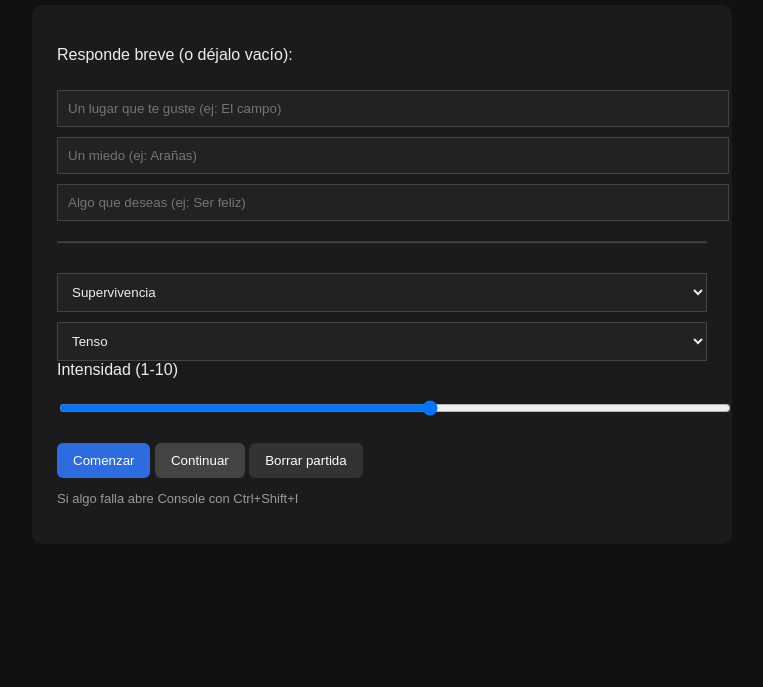
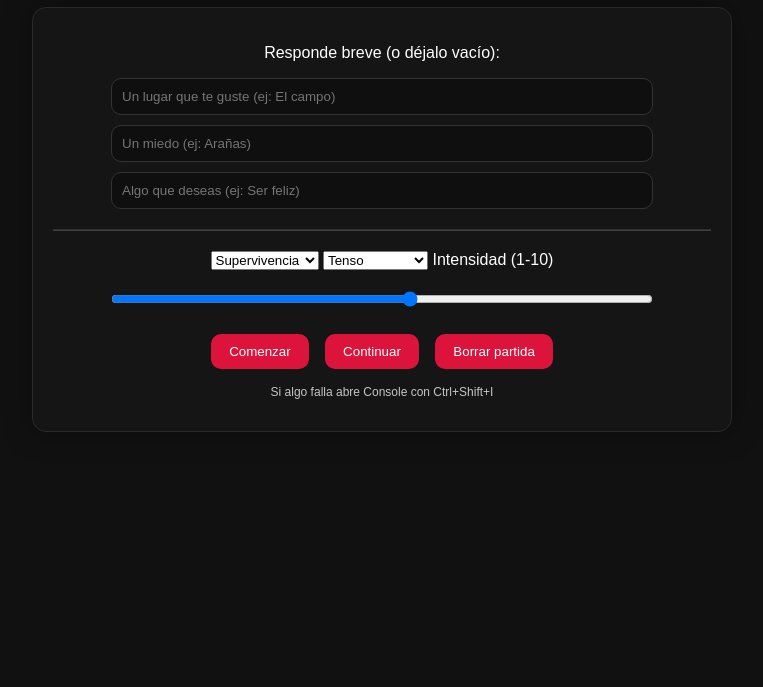
Before and after one commit to Kertranus-Engineer/historia-ai-proto, a plain HTML site: page index.html in a window 1280 px wide. Shown: the part 113-800 px from the top of the page, without its empty margins (258-1021 px from the left). Drawn offline with Linux system fonts and the light colour scheme.

Commit message:
Replace index.html with updated structure and styles

```diff
--- a/index.html
+++ b/index.html
@@ -1,89 +1,26 @@
+<!-- index.html (REEMPLAZA TODO por esto) -->
 <!DOCTYPE html>
 <html lang="es">
 <head>
-<meta charset="UTF-8">
-<meta name="viewport" content="width=device-width,initial-scale=1.0">
+  <meta charset="UTF-8" />
+  <meta name="viewport" content="width=device-width,initial-scale=1.0" />
   <title>Historia IA Prototipo</title>
-
-<style>
-body{
-    font-family:Arial,Helvetica,sans-serif;
-    background:#111;
-    color:#eee;
-    display:flex;
-    justify-content:center;
-    padding:30px;
-}
-
-.container{
-    max-width:700px;
-    width:100%;
-}
-
-.card{
-    background:#1b1b1b;
-    padding:25px;
-    border-radius:10px;
-    margin-top:15px;
-}
-
-input,select{
-    width:100%;
-    padding:10px;
-    margin-top:10px;
-    background:#222;
-    border:1px solid #444;
-    color:#eee;
-}
-
-button{
-    margin-top:12px;
-    padding:10px 16px;
-    background:#2d6cdf;
-    border:none;
-    color:white;
-    border-radius:6px;
-    cursor:pointer;
-}
-
-button:hover{
-    opacity:.9;
-}
-
-#opciones button{
-    display:block;
-    width:100%;
-    margin-top:10px;
-}
-
-#imagen{
-    width:100%;
-    border-radius:6px;
-    margin-bottom:15px;
-}
-
-.hint{
-    opacity:.6;
-    font-size:13px;
-}
-</style>
+  <link rel="stylesheet" href="style.css" />
 </head>
 
 <body>
-
   <div class="container">
-
     <h1>Tu Historia Comienza</h1>
 
+    <!-- INTRO / CONFIG -->
     <div id="intro" class="card">
-
       <p>Responde breve (o déjalo vacío):</p>
 
-<input id="lugar" placeholder="Un lugar que te guste (ej: El campo)">
-<input id="miedo" placeholder="Un miedo (ej: Arañas)">
-<input id="deseo" placeholder="Algo que deseas (ej: Ser feliz)">
+      <input id="lugar" placeholder="Un lugar que te guste (ej: El campo)" />
+      <input id="miedo" placeholder="Un miedo (ej: Arañas)" />
+      <input id="deseo" placeholder="Algo que deseas (ej: Ser feliz)" />
 
-<hr style="margin:20px 0;opacity:.2">
+      <hr style="margin:20px 0; opacity:.2" />
 
       <select id="genero">
         <option value="supervivencia">Supervivencia</option>
@@ -100,33 +37,34 @@ button:hover{
       </select>
 
       <label for="intensidad">Intensidad (1-10)</label>
-<input type="range" id="intensidad" min="1" max="10" value="6">
+      <input type="range" id="intensidad" min="1" max="10" value="6" />
 
-<br>
-
-<button id="btnComenzar">Comenzar</button>
-<button id="btnContinuar" style="background:#444">Continuar</button>
-<button id="btnReset" style="background:#333">Borrar partida</button>
-
-<p class="hint">
-Si algo falla abre Console con Ctrl+Shift+I
-</p>
-
+      <div class="row">
+        <button id="btnComenzar" class="btn">Comenzar</button>
+        <button id="btnContinuar" class="btn secondary">Continuar</button>
+        <button id="btnBorrar" class="btn danger">Borrar partida</button>
       </div>
 
-<div id="juego" class="card" style="display:none;">
-
-<img id="imagen">
-
-<div id="texto"></div>
-
-<div id="opciones"></div>
-
+      <p class="hint">Si algo falla abre Console con Ctrl+Shift+I</p>
     </div>
 
+    <!-- JUEGO -->
+    <div id="juego" class="card" style="display:none;">
+      <img
+        id="imagen"
+        alt="Escena"
+        style="width:100%; max-width:900px; border-radius:12px; margin-bottom:16px;"
+      />
+      <pre id="texto" class="story"></pre>
+      <div id="opciones" class="options"></div>
     </div>
 
-<script type="module" src="script.js"></script>
+    <!-- sonidos opcionales -->
+    <audio id="sfxClick" src="click.mp3" preload="auto"></audio>
+    <audio id="sfxDanger" src="danger.mp3" preload="auto"></audio>
+  </div>
 
+  <!-- IMPORTANTE: script como módulo -->
+  <script type="module" src="./script.js"></script>
 </body>
 </html>
```
Lines whose indentation alone changed are shown as unchanged.
